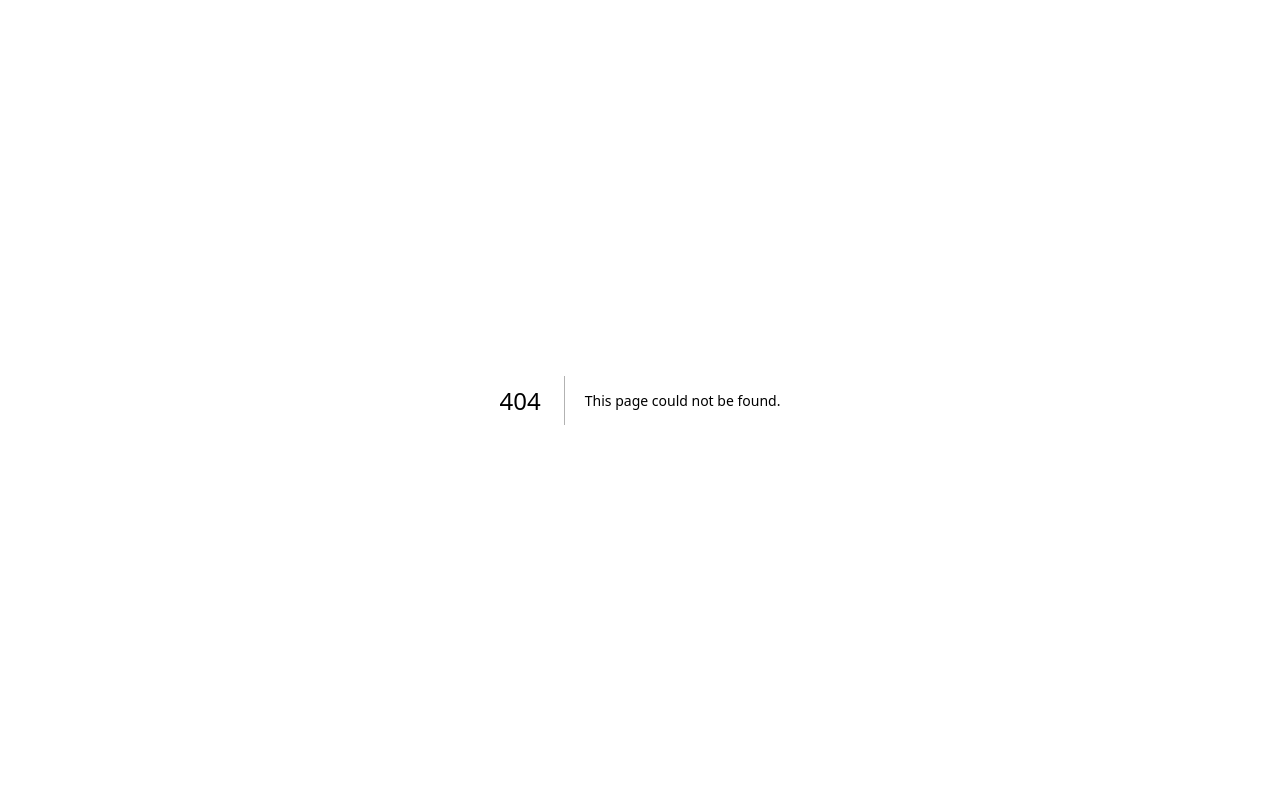
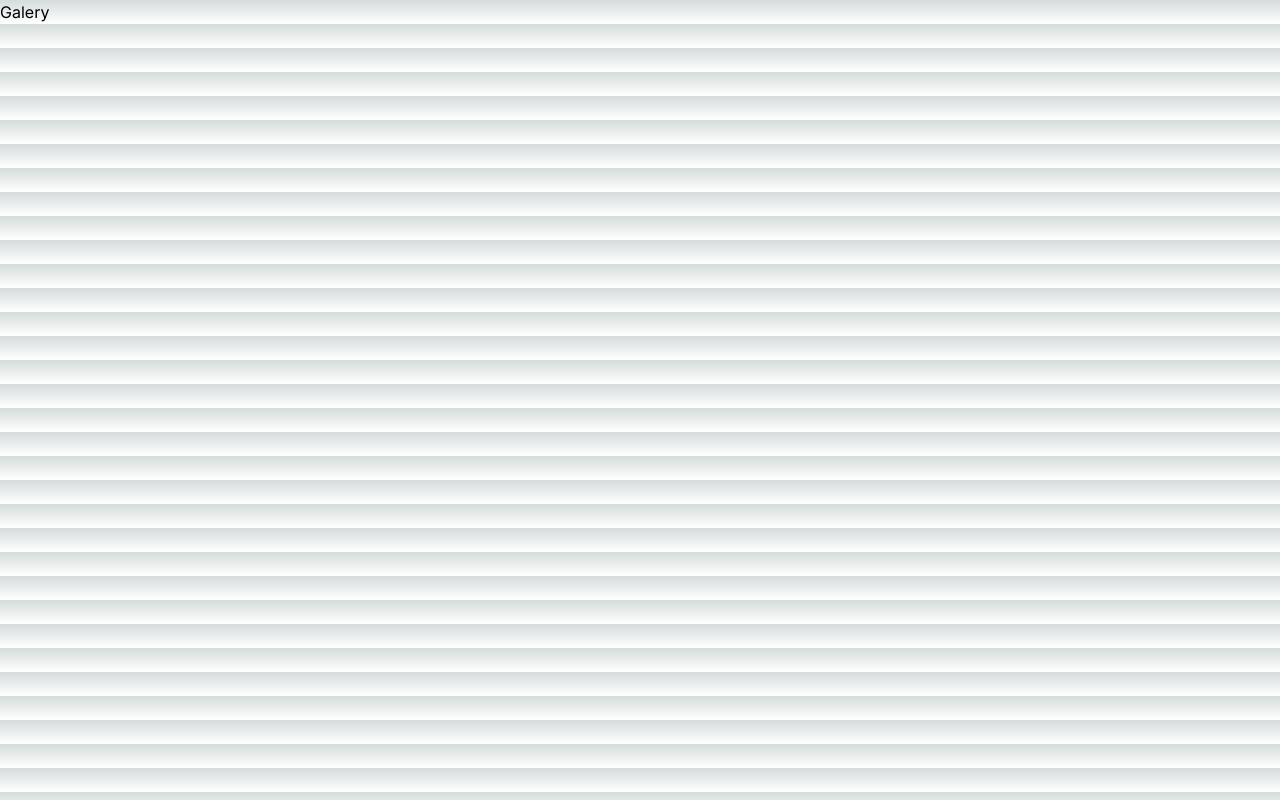
Before and after one commit to YanVelasco/imageLite, a Next.js app: page /galery in a window 1280 px wide. Before the commit this address had no page. Built offline with nearby package versions, Linux system fonts and the light colour scheme.

Commit message:
Creating new pages

```diff
--- /dev/null
+++ b/src/app/form/page.tsx
@@ -0,0 +1,7 @@
+export default function Page() {
+    return (
+        <div>
+        <h1>Form</h1>
+        </div>
+    )
+}
--- /dev/null
+++ b/src/app/galery/page.tsx
@@ -0,0 +1,7 @@
+export default function Page() {
+  return (
+    <div>
+      <h1>Galery</h1>
+    </div>
+  )
+}
```
